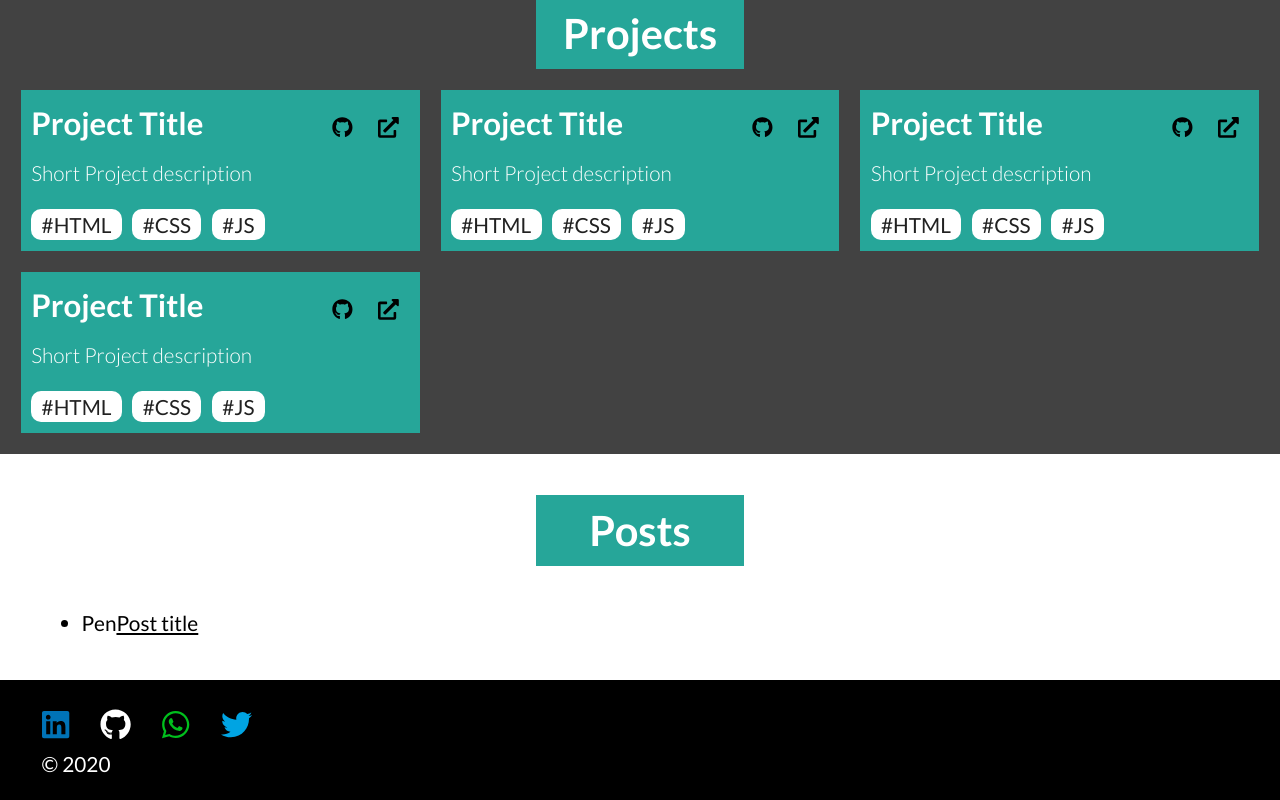
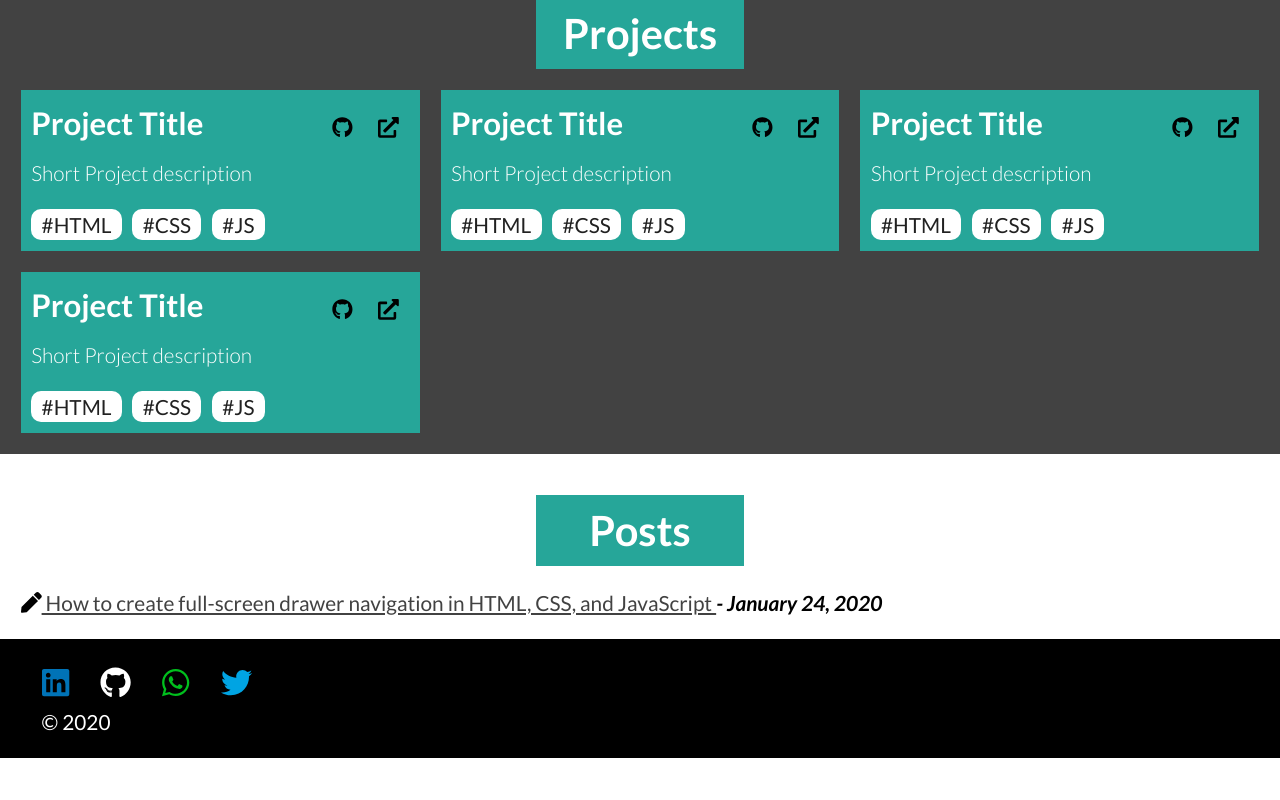
Before and after one commit to khwilo/khwilo, an Angular app: page / in a window 1280 px wide. Shown: the part 1239-2039 px from the top of the page. After the commit the page ends 1997 px from the top, so only its background shows below. Built offline with nearby package versions, Linux system fonts and the light colour scheme.

Commit message:
Add content and styling to the posts section

```diff
--- a/src/app/app.component.html
+++ b/src/app/app.component.html
@@ -314,10 +314,21 @@
 
     <section class="main__posts section__wrapper" id="posts">
       <h2 class="section__title">Posts</h2>
-      <ul class="posts__list">
-        <li class="posts__item">
-          <span class="pen-icon">Pen</span>
-          <a href="#" target="_blank">Post title</a>
+      <ul class="post__list">
+        <li class="post__item">
+          <span class="pen-icon">
+            <fa-icon [icon]="penIcon"></fa-icon>
+          </span>
+          <a
+            class="post__link"
+            href="https://dev.to/khwilo/how-to-create-full-screen-drawer-navigation-in-html-css-and-javascript-44oe"
+            target="_blank"
+            rel="noreferrer noopener"
+          >
+            How to create full-screen drawer navigation in HTML, CSS, and
+            JavaScript
+          </a>
+          <span class="post__publish-date"> - January 24, 2020</span>
         </li>
       </ul>
     </section>
--- a/src/app/app.component.ts
+++ b/src/app/app.component.ts
@@ -6,21 +6,22 @@ import {
   ViewChildren
 } from '@angular/core';
 import {
+  faAngular,
+  faCss3,
   faGithub,
+  faHtml5,
+  faJs,
   faLinkedin,
+  faNodeJs,
   faTwitter,
-  faWhatsapp,
-  faHtml5,
-  faCss3,
-  faJs,
-  faAngular,
-  faNodeJs
+  faWhatsapp
 } from '@fortawesome/free-brands-svg-icons';
 import { faEnvelope } from '@fortawesome/free-regular-svg-icons';
 import {
+  faDatabase,
+  faExternalLinkAlt,
   faMapMarker,
-  faDatabase,
-  faExternalLinkAlt
+  faPen
 } from '@fortawesome/free-solid-svg-icons';
 
 @Component({
@@ -53,6 +54,7 @@ export class AppComponent implements AfterViewInit {
   mapMarkerIcon = faMapMarker;
   databaseIcon = faDatabase;
   externalLinkIcon = faExternalLinkAlt;
+  penIcon = faPen;
 
   @ViewChildren('nav_link') navigationLinks: QueryList<ElementRef>;
 
--- a/src/styles.css
+++ b/src/styles.css
@@ -66,9 +66,14 @@ body {
 h1,
 h2,
 h3,
-p {
+p,
+ul {
   padding: 0;
   margin: 0;
+}
+
+ul {
+  list-style-type: none;
 }
 
 a {
@@ -437,6 +442,26 @@ a:focus {
   margin-left: 0.5em;
 }
 
+.main__posts {
+  padding: 1em;
+}
+
+.post__link {
+  color: var(--clr-light-gray);
+}
+
+.post__link:visited {
+  color: var(--clr-dark-teal-compliment);
+}
+
+.post__link:hover {
+  color: var(--clr-dark-teal);
+}
+
+.post__publish-date {
+  font-style: italic;
+}
+
 .footer {
   background-color: var(--clr-dark);
   color: var(--clr-white);
```
